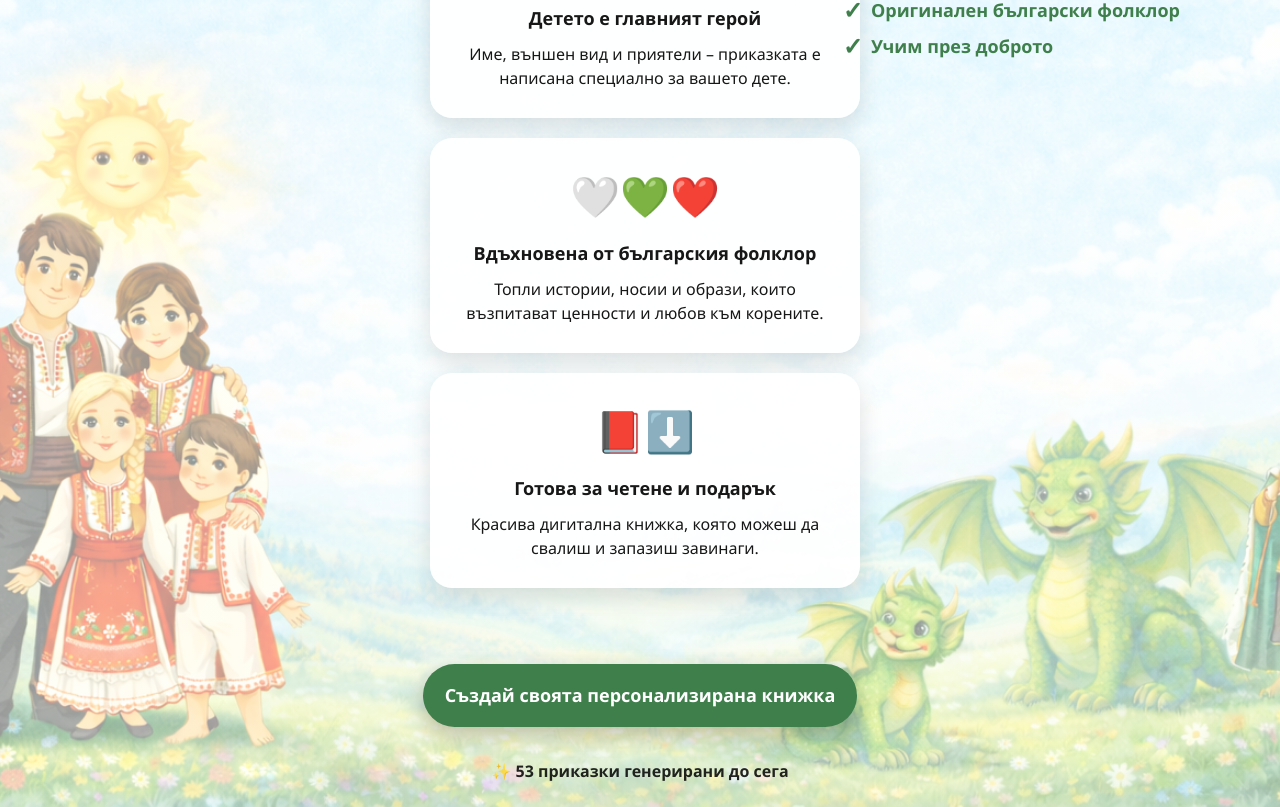
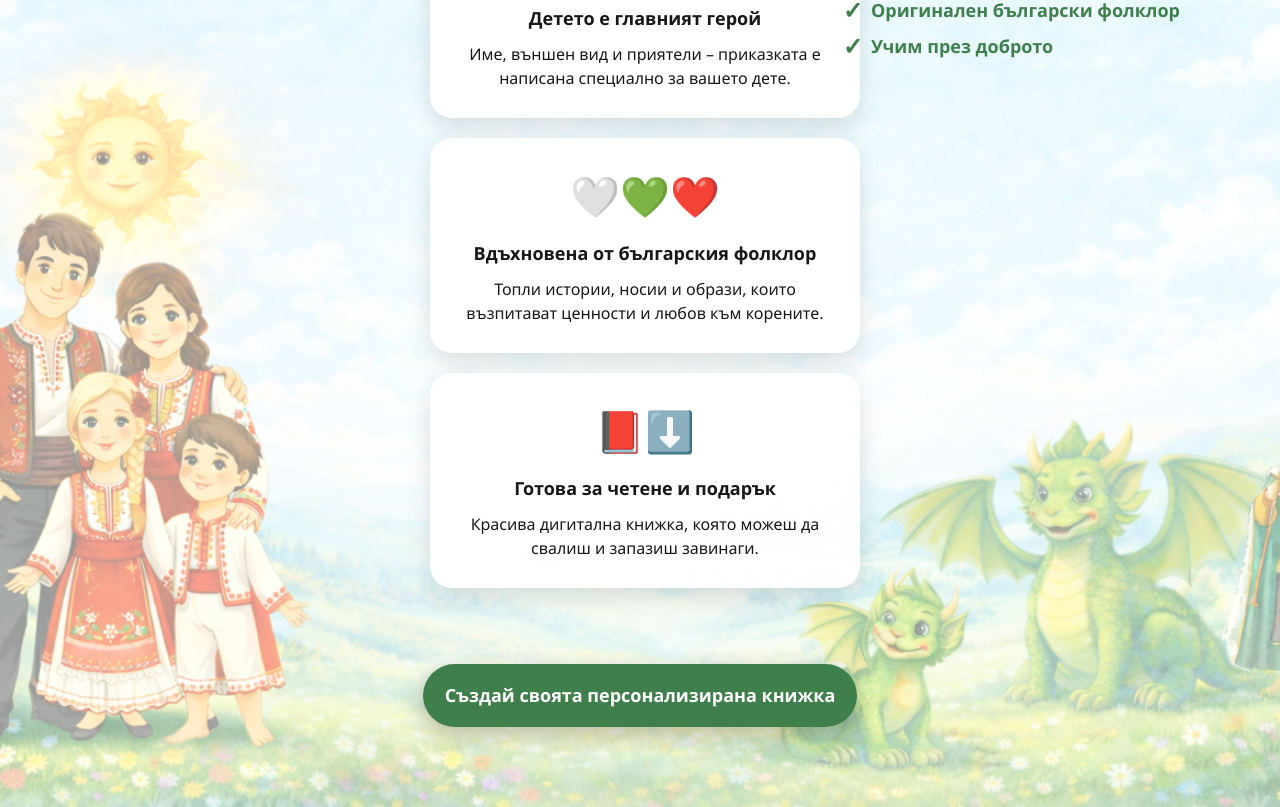
Before and after one commit to RumyanaK/ai-folklore-story-generator, a Next.js app: page / in a window 1280 px wide. Shown: the part 317-1124 px from the top of the page. Built offline with nearby package versions, Linux system fonts and the light colour scheme.

Commit message:
finalize pdf print flow

```diff
--- a/app/page.tsx
+++ b/app/page.tsx
@@ -177,7 +177,6 @@ export default function HomePage() {
       textAlign: "center",
     }}
   >
-    ✨ {storiesCount.toLocaleString("bg-BG")} приказки генерирани до сега
   </div>
 )}
 
```
